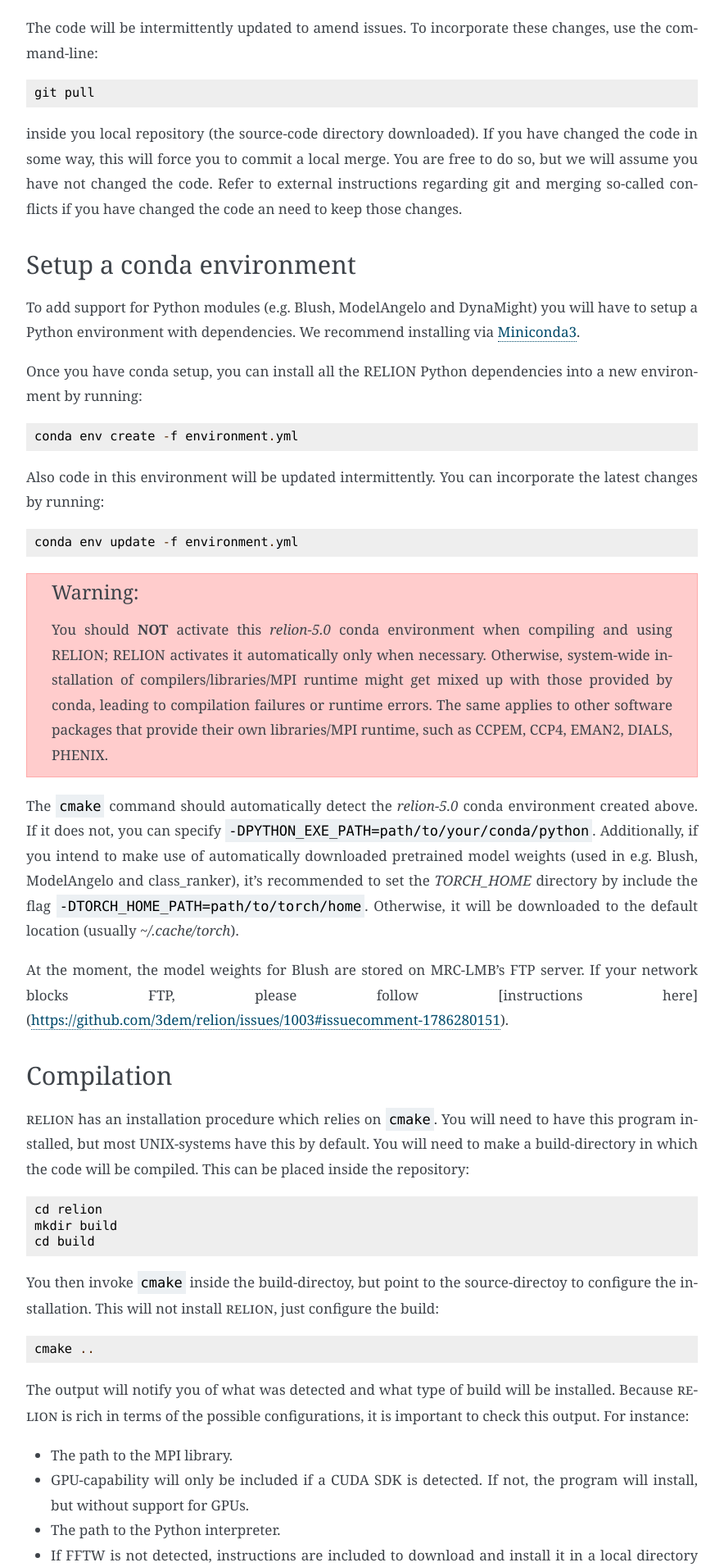
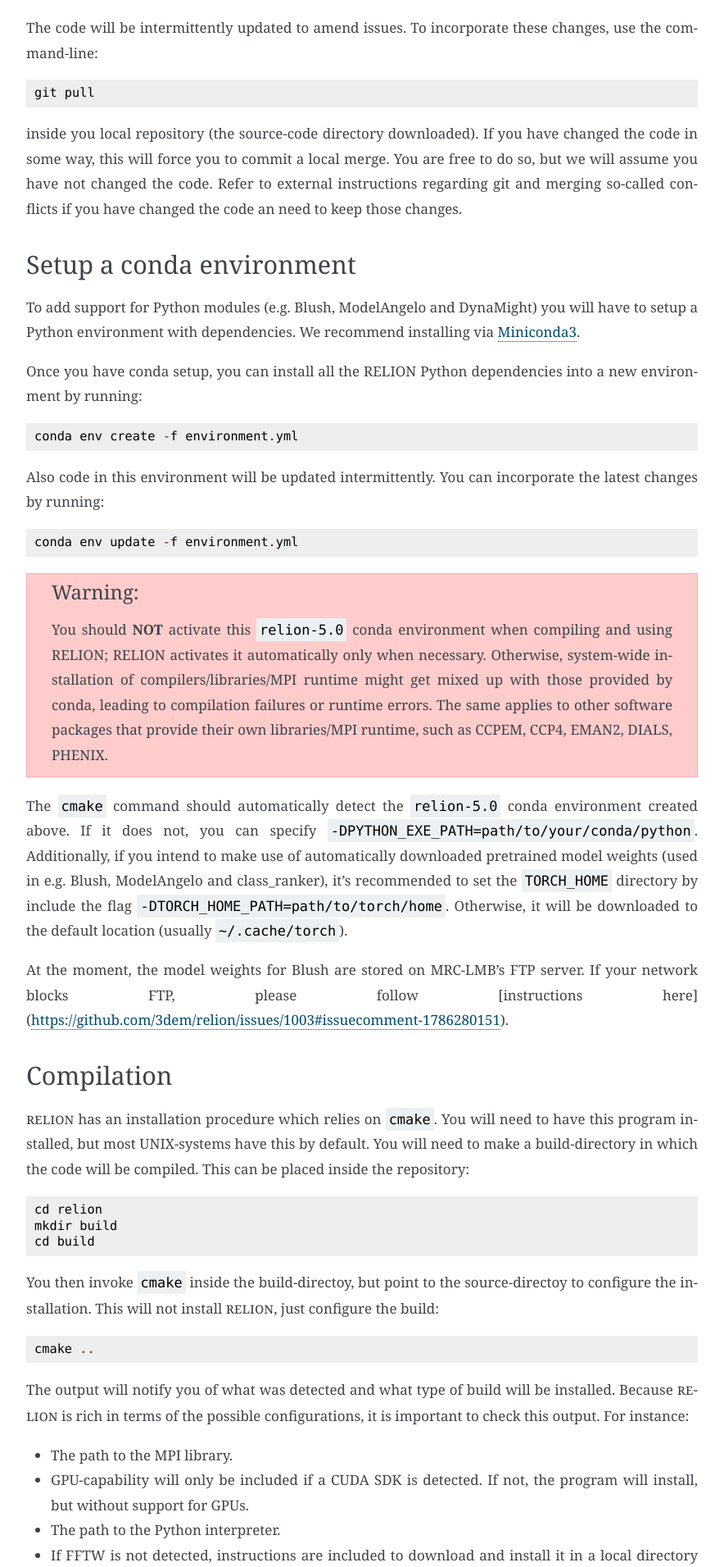
Before and after one commit to 3dem/relion-documents, a Sphinx documentation site: the page built from source/Installation.rst, in a window 1280 px wide. Shown: the part 3226-5137 px from the top of the page at 82% size, without its empty margins (308-1192 px from the left). Built offline with Sphinx 7.4.7, drawn with Linux system fonts in a browser that asks for light colours; cross-references to code outside the pages are shown as plain code.

Commit message:
Fixed markup.

```diff
--- a/source/Installation.rst
+++ b/source/Installation.rst
@@ -149,15 +149,15 @@ Also code in this environment will be updated intermittently. You can incorporat
     conda env update -f environment.yml
 
 .. warning::
-    You should **NOT** activate this `relion-5.0` conda environment when compiling and using RELION;
+    You should **NOT** activate this ``relion-5.0`` conda environment when compiling and using RELION;
     RELION activates it automatically only when necessary.
     Otherwise, system-wide installation of compilers/libraries/MPI runtime might get mixed up with those provided by conda, leading to compilation failures or runtime errors.
     The same applies to other software packages that provide their own libraries/MPI runtime, such as CCPEM, CCP4, EMAN2, DIALS, PHENIX.
 
-The ``cmake`` command should automatically detect the `relion-5.0` conda environment created above.
+The ``cmake`` command should automatically detect the ``relion-5.0`` conda environment created above.
 If it does not, you can specify ``-DPYTHON_EXE_PATH=path/to/your/conda/python``.
-Additionally, if you intend to make use of automatically downloaded pretrained model weights (used in e.g. Blush, ModelAngelo and class_ranker), it's recommended to set the `TORCH_HOME` directory by include the flag ``-DTORCH_HOME_PATH=path/to/torch/home``.
-Otherwise, it will be downloaded to the default location (usually `~/.cache/torch`).
+Additionally, if you intend to make use of automatically downloaded pretrained model weights (used in e.g. Blush, ModelAngelo and class_ranker), it's recommended to set the ``TORCH_HOME`` directory by include the flag ``-DTORCH_HOME_PATH=path/to/torch/home``.
+Otherwise, it will be downloaded to the default location (usually ``~/.cache/torch``).
 
 At the moment, the model weights for Blush are stored on MRC-LMB's FTP server.
 If your network blocks FTP, please follow [instructions here](https://github.com/3dem/relion/issues/1003#issuecomment-1786280151).
```
